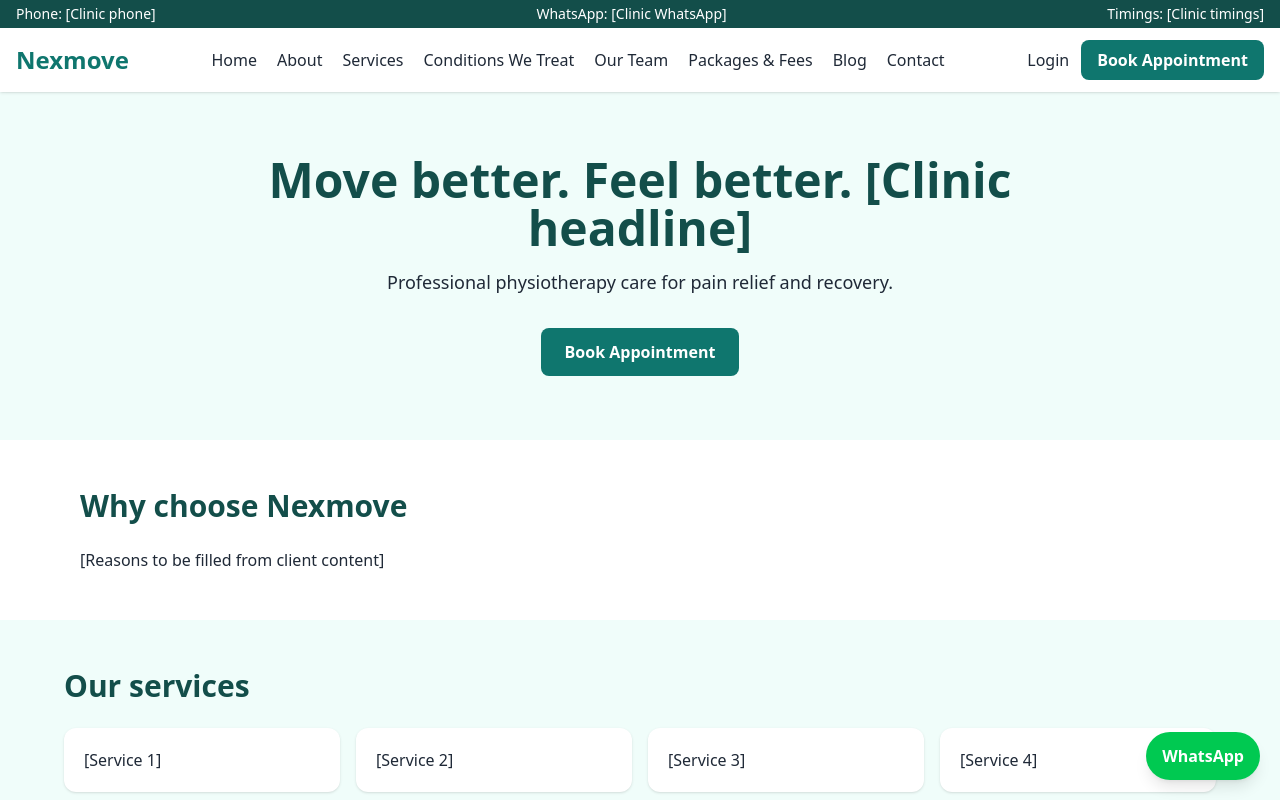
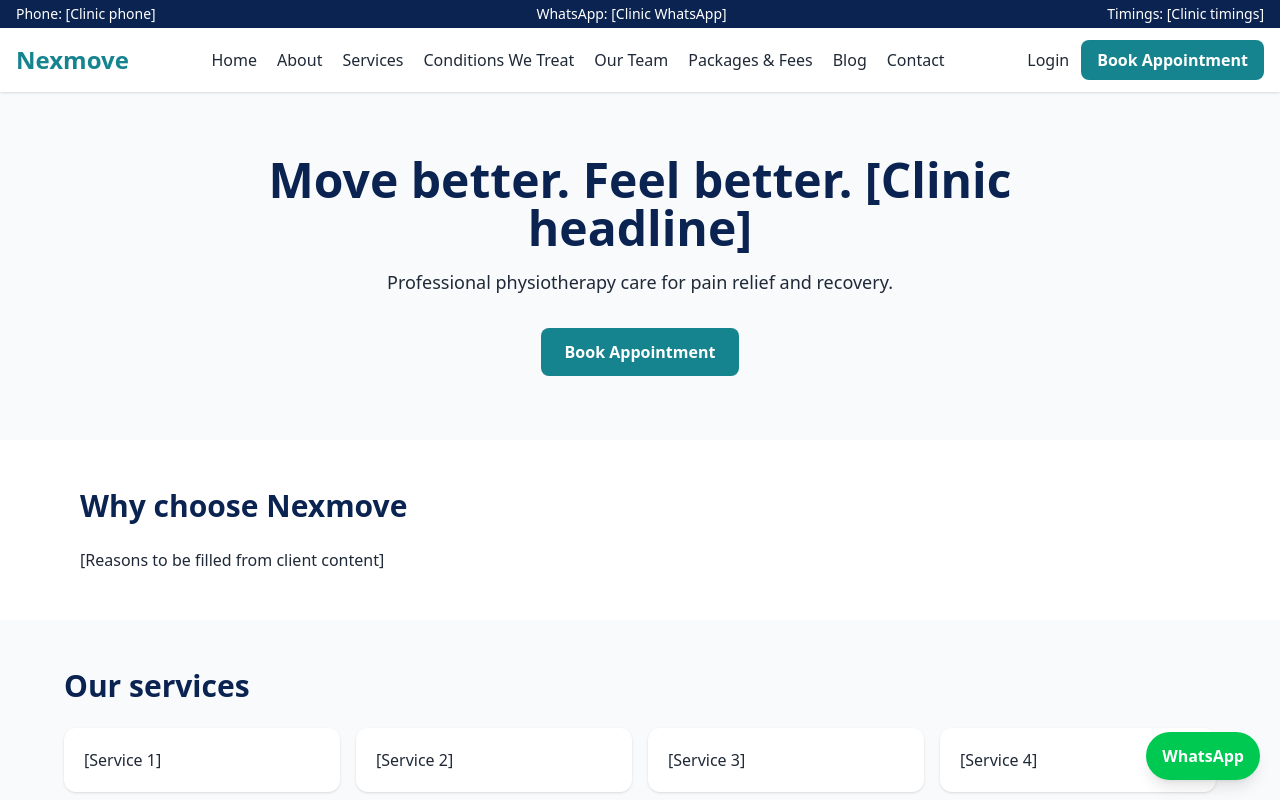
Before and after one commit to amna-butt-code/codesaviours-ETraining-TeamB-Nexmove, a Next.js app in the folder client/: page / in a window 1280 px wide. Shown: the top 800 px of the page. Built offline with nearby package versions, Linux system fonts and the light colour scheme.

Commit message:
style: apply Nexmove brand palette and layout variables

```diff
--- a/client/src/app/globals.css
+++ b/client/src/app/globals.css
@@ -1,11 +1,23 @@
 @import "tailwindcss";
 
 :root {
-  --color-primary: #0f766e;
-  --color-secondary: #14b8a6;
-  --color-dark: #134e4a;
-  --color-light: #f0fdfa;
+  /* Nexmove brand palette (approximated from the logo gradients) */
+  --color-primary: #16848e;   /* teal: buttons, the "Move" colour */
+  --color-secondary: #2fb8a7; /* aqua: accents, icons, highlights */
+  --color-dark: #0a2350;      /* navy: headings, dark sections */
+  --color-blue: #0575a8;      /* links, secondary buttons */
+  --color-deep-blue: #023f86; /* dark accents */
+
   --color-text: #1f2937;
+  --color-light: #f8fafc;
+
+  /* Layout */
+  --container-width: 1200px;
+  --section-spacing: 5rem;
+}
+
+html {
+  scroll-behavior: smooth;
 }
 
 body {
```
